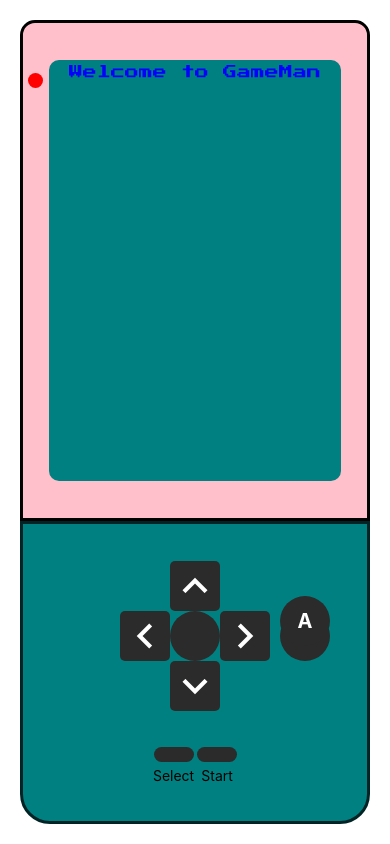
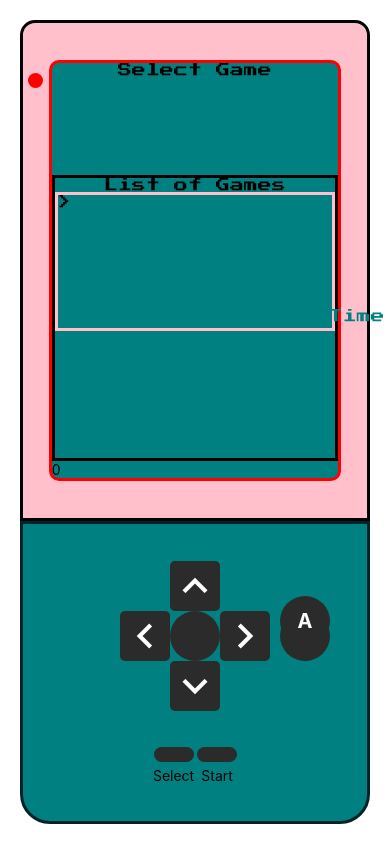
Before and after one commit to akblal/snake-mobile, a React Native app: screen / in a window 390 px wide. Built offline with nearby package versions, Linux system fonts and the light colour scheme.

Commit message:
able to blink current game title, but all other game titles are missing

```diff
--- a/App.js
+++ b/App.js
@@ -8,17 +8,21 @@ import GameScreen from './src/components/GameScreen.jsx';
 
 export default function App() {
 
-  const [direction, setDirection] = useState();
+  const [arrowDirection, setArrowDirection] = useState();
+  const [toggleUpDown, setToggleUpDown] = useState(true);
 
-  const handleDirection = (path) => {
-    setDirection(path)
+  const handleDirection = (direction) => {
+    setArrowDirection(direction)
+    if (direction === 'up' || direction === 'down') {
+      setToggleUpDown(!toggleUpDown)
+    }
   }
 
   return (
     <SafeAreaView style= {styles.container}>
       <View style= {styles.gameContainer}>
         <View style= {styles.powerButton}></View>
-        <GameScreen />
+        <GameScreen arrowDirection= {arrowDirection} toggleUpDown= {toggleUpDown}/>
       </View>
       <View style= {styles.controllerContainer}>
         <GameController handleDirection= {handleDirection}/>
--- a/src/components/ArrowButtons.jsx
+++ b/src/components/ArrowButtons.jsx
@@ -2,27 +2,27 @@ import React from 'react';
 import { View, TouchableOpacity, Text, StyleSheet } from 'react-native';
 import { MaterialIcons } from '@expo/vector-icons';
 
-const ArrowButtons = () => {
+const ArrowButtons = ({ handleDirection }) => {
   return (
     <View style={styles.arrowPadContainer}>
       <View style={styles.buttonContainer}>
-        <TouchableOpacity style={styles.button}>
+        <TouchableOpacity style={styles.button} onPress= {() => {handleDirection('up')}}>
           <MaterialIcons name="keyboard-arrow-up" size={50} color="white" />
         </TouchableOpacity>
       </View>
       <View style={styles.buttonContainer}>
-        <TouchableOpacity style={styles.button}>
+        <TouchableOpacity style={styles.button} onPress= {() => {handleDirection('left')}}>
           <MaterialIcons name="keyboard-arrow-left" size={50} color="white" />
         </TouchableOpacity>
         <View style={styles.centerButtonContainer}>
           <View style={styles.centerButton}></View>
         </View>
-        <TouchableOpacity style={styles.button}>
+        <TouchableOpacity style={styles.button} onPress= {() => {handleDirection('right')}}>
           <MaterialIcons name="keyboard-arrow-right" size={50} color="white" />
         </TouchableOpacity>
       </View>
       <View style={styles.buttonContainer}>
-        <TouchableOpacity style={styles.button}>
+        <TouchableOpacity style={styles.button} onPress= {() => {handleDirection('down')}}>
           <MaterialIcons name="keyboard-arrow-down" size={50} color="white" />
         </TouchableOpacity>
       </View>
--- a/src/components/GameController.jsx
+++ b/src/components/GameController.jsx
@@ -5,12 +5,12 @@ import ArrowButtons from './ArrowButtons.jsx';
 import ABbuttons from './ABbuttons.jsx';
 import SelectStartButtons from './SelectStartButtons.jsx';
 
-const GameController = () => {
+const GameController = ({ handleDirection }) => {
   return (
     <View style= {styles.gamePadController}>
 
       <View style= {styles.arrowABController}>
-        <ArrowButtons />
+        <ArrowButtons handleDirection= {handleDirection}/>
         <ABbuttons />
       </View>
 
--- a/src/components/GameScreen.jsx
+++ b/src/components/GameScreen.jsx
@@ -2,10 +2,11 @@ import React from 'react';
 import { View, StyleSheet, Text } from 'react-native';
 import { useFonts } from 'expo-font';
 
-const GameScreen = () => {
+import SelectGame from './SelectGame.jsx';
+
+const GameScreen = ({ arrowDirection, toggleUpDown }) => {
   let [fontsLoaded] = useFonts({
     'PressStart2P': require('../../assets/fonts/PressStart2P-Regular.ttf'),
-    'Rubik': require('../../assets/fonts/RubikPixels-Regular.ttf')
   })
 
   if (!fontsLoaded) {
@@ -14,29 +15,24 @@ const GameScreen = () => {
 
   return (
     <View style= {styles.gameScreenContainer}>
-      <Text style= {styles.title}>
-        Welcome to GameMan
-      </Text>
+      <SelectGame arrowDirection= {arrowDirection} toggleUpDown= {toggleUpDown}/>
+
+
     </View>
   );
 };
 
 const styles = StyleSheet.create({
-
   gameScreenContainer: {
     height: '85%',
     width: '85%',
     backgroundColor: 'teal',
     borderWidth: 5,
-    borderColor: 'teal',
+    borderColor: 'red',
     alignItems: 'center',
     borderRadius: 10,
+    borderWidth:3,
   },
-  title : {
-    fontFamily: 'PressStart2P',
-    color: 'blue'
-  },
-
 });
 
 export default GameScreen;
--- /dev/null
+++ b/src/components/SelectGame.jsx
@@ -0,0 +1,137 @@
+import React, {useState, useEffect} from 'react';
+import { View, StyleSheet, Text } from 'react-native';
+import { useFonts } from 'expo-font';
+
+const SelectGame = ({ arrowDirection, toggleUpDown }) => {
+
+  const gameList = [
+    {
+      name: 'Snake',
+    },
+    {
+      name: 'Tetris',
+    },
+    {
+      name: 'Bomberman',
+    },
+    {
+      name: 'Pokemon',
+    },
+    {
+      name: 'Metroid Prime',
+    },
+    {
+      name: 'Super Mario Bros.',
+    },
+    {
+      name: 'Zelda: Ocarina of Time',
+    },
+  ]
+
+  const [gameID, setGameID] = useState(0);
+  const [showText, setShowText] = useState(true);
+
+  useEffect(() => {
+    // Change the state every second or the time given by User.
+    const interval = setInterval(() => {
+      setShowText((showText) => !showText);
+    }, 750);
+    return () => clearInterval(interval);
+  }, []);
+
+  useEffect(() => {
+    if(arrowDirection === 'down') {
+      if (gameID < 5) {
+        let counter = gameID + 1;
+        setGameID(counter)
+      }
+    } else if (arrowDirection === 'up') {
+      if (gameID >= 1) {
+        let counter = gameID - 1;
+        setGameID(counter)
+      }
+    }
+
+  }, [toggleUpDown])
+
+  let [fontsLoaded] = useFonts({
+    'PressStart2P': require('../../assets/fonts/PressStart2P-Regular.ttf'),
+  })
+
+  if (!fontsLoaded) {
+    return undefined
+  }
+
+  return (
+    <View style= {styles.selectGameContainer}>
+      <View style= {styles.titleContainer}>
+        <Text style= {styles.font}>Select Game</Text>
+      </View>
+      <View style= {styles.gameSelectionContainer}>
+        <Text style= {styles.font}>List of Games</Text>
+        <View style= {styles.gameListContainer}>
+          <View>
+            <Text style= {styles.font}>></Text>
+          </View>
+          <View style= {styles.gameList}>
+            {gameList.map((game, id) => {
+
+              return   <Text style= {[styles.font, styles.gameTitle,{color: id === gameID && showText ? 'black' : 'teal'} ]} id = {id}>{game.name}</Text>
+
+
+            })}
+            <Text>{arrowDirection}</Text>
+          </View>
+
+        </View>
+
+      </View>
+      <Text>{gameID}</Text>
+    </View>
+  );
+};
+
+const styles = StyleSheet.create({
+  selectGameContainer: {
+    flex: 7,
+    borderColor: 'red',
+    width:'100%',
+
+  },
+  titleContainer: {
+    flex: 2,
+    width: '100%',
+    alignItems: 'center',
+  },
+  font: {
+    fontFamily: 'PressStart2P',
+  },
+  gameSelectionContainer: {
+    flex: 5,
+    borderColor: 'black',
+    borderWidth: 3,
+    width: '100%',
+    alignItems: 'center',
+  },
+  gameListContainer: {
+    borderColor: 'pink',
+    borderWidth: 3,
+    flexDirection: 'row',
+  },
+  gameList: {
+    marginLeft: 5,
+  },
+  gameTitle: {
+    fontFamily: 'PressStart2P',
+    marginBottom: 5,
+  },
+  blinkOn: {
+    color: 'teal',
+  },
+  blinkOff: {
+    color: 'black',
+  },
+
+});
+
+export default SelectGame;
```
Also changed, not shown: 1 other file (tests, documents, lock files or other folders).
